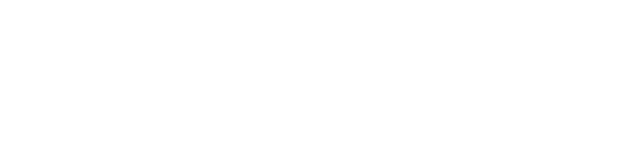
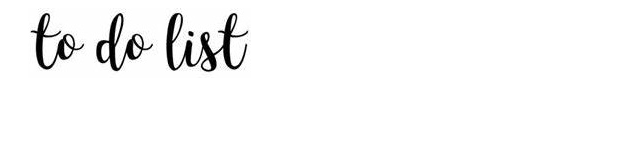
Before and after one commit to AlexandreSarraf/projeto_web, a plain HTML site: page index.html in a window 1280 px wide. Shown: the whole page, without its empty margins (0-640 px from the left). Drawn offline with Linux system fonts and the light colour scheme.

Commit message:
Adicionado logo.jpg e css.

```diff
--- a/estilos/estilos.css
+++ b/estilos/estilos.css
@@ -0,0 +1,11 @@
+img{
+
+}
+
+.container img{
+    max-width: 800px;
+    margin: 0 auto;
+    padding: 0 20px;
+    overflow: hidden; /* Evita que o conteúdo vaze para fora do container */
+    text-align: center; /* Alinha o texto ao centro */
+}
--- a/index.html
+++ b/index.html
@@ -4,8 +4,16 @@
     <meta charset="UTF-8">
     <meta name="viewport" content="width=device-width, initial-scale=1.0">
     <title>Document</title>
+    <link rel="stylesheet" href="./estilos/estilos.css">
 </head>
 <body>
+    <header>
+        <div class="container">
+            <div id="logo">
+                <img id="logo" src="./imagens/logo.jpg" alt="Logo">
+            </div>
+        </div>
+    </header>
 
 </body>
 </html>
```
Also changed, not shown: imagens/logo.jpg (added).
